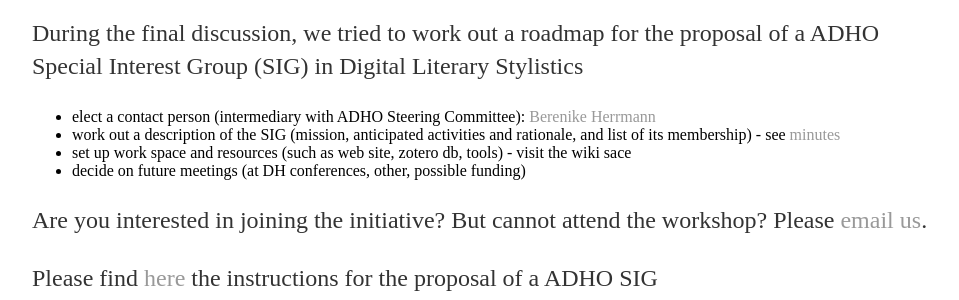
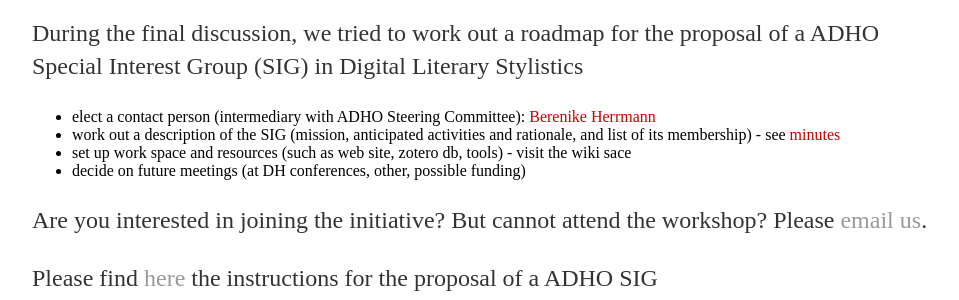
Before and after one commit to DigitalLiteraryStylistic/-DigitalLiteraryStylistic.github.io, a Jekyll site: the page built from roadmap.html, in a window 1280 px wide. Shown: the part 708-1008 px from the top of the page, without its empty margins (160-1119 px from the left). Built offline with Jekyll 4.4.1, drawn with Linux system fonts in a browser that asks for light colours.

Commit message:
Update roadmap.html

```diff
--- a/roadmap.html
+++ b/roadmap.html
@@ -13,8 +13,8 @@
 <p>During the final discussion, we tried to work out a roadmap for the proposal of a ADHO Special Interest Group (SIG) in Digital Literary Stylistics</p>
 
 <ul>
-  <li>elect a contact person (intermediary with ADHO Steering Committee): <a href="mailto:jb.herrmann@phil.uni-goettingen.de?Subject=SIG%20Info" target="_top">Berenike Herrmann</a></li>
-  <li>work out a description of the SIG (mission, anticipated activities and rationale, and list of its membership) - see <a href="minutes-DLS2016.docx" target="_blank">minutes</a></li>
+  <li>elect a contact person (intermediary with ADHO Steering Committee): <a class="news" href="mailto:jb.herrmann@phil.uni-goettingen.de?Subject=SIG%20Info" target="_top">Berenike Herrmann</a></li>
+  <li>work out a description of the SIG (mission, anticipated activities and rationale, and list of its membership) - see <a class="news" href="minutes-DLS2016.docx" target="_blank">minutes</a></li>
   <li>set up work space and resources (such as web site, zotero db, tools) - visit the wiki sace </li>
   <li>decide on future meetings (at DH conferences, other, possible funding)</li>
 </ul>
```
